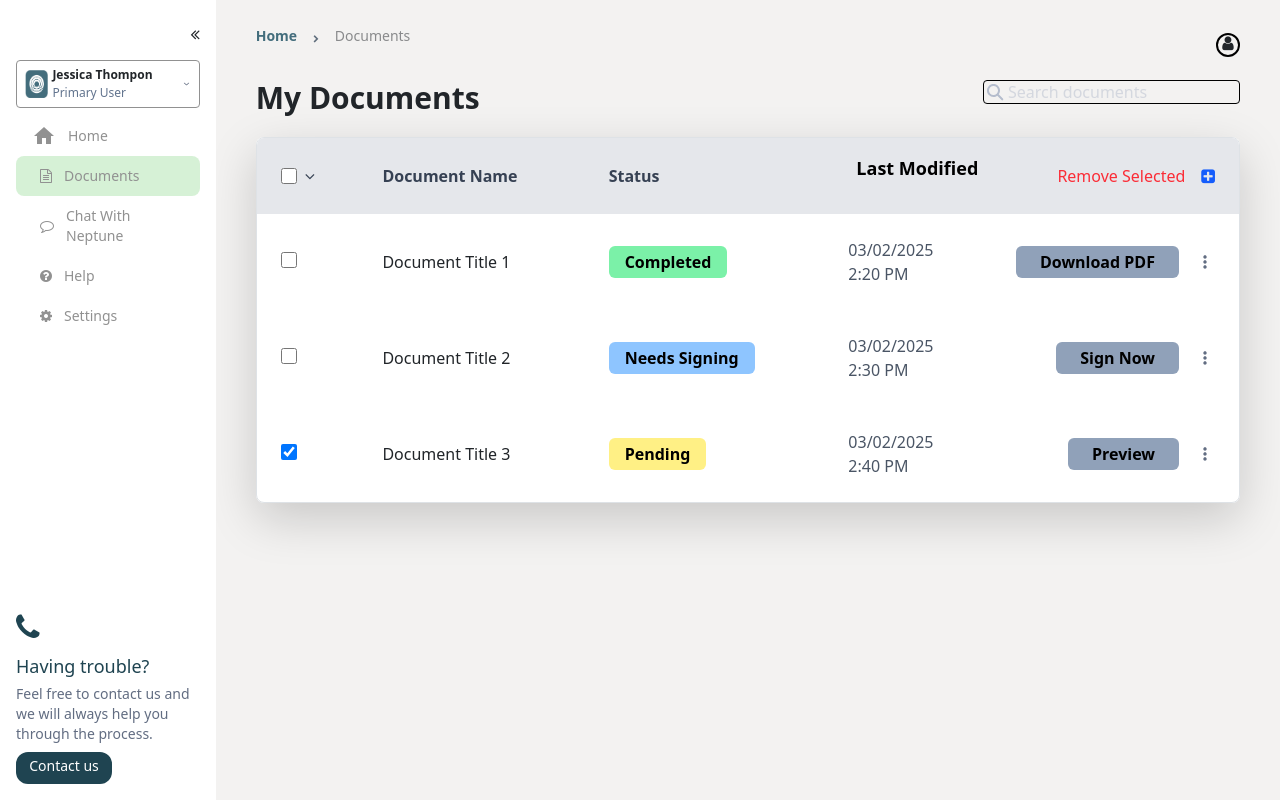
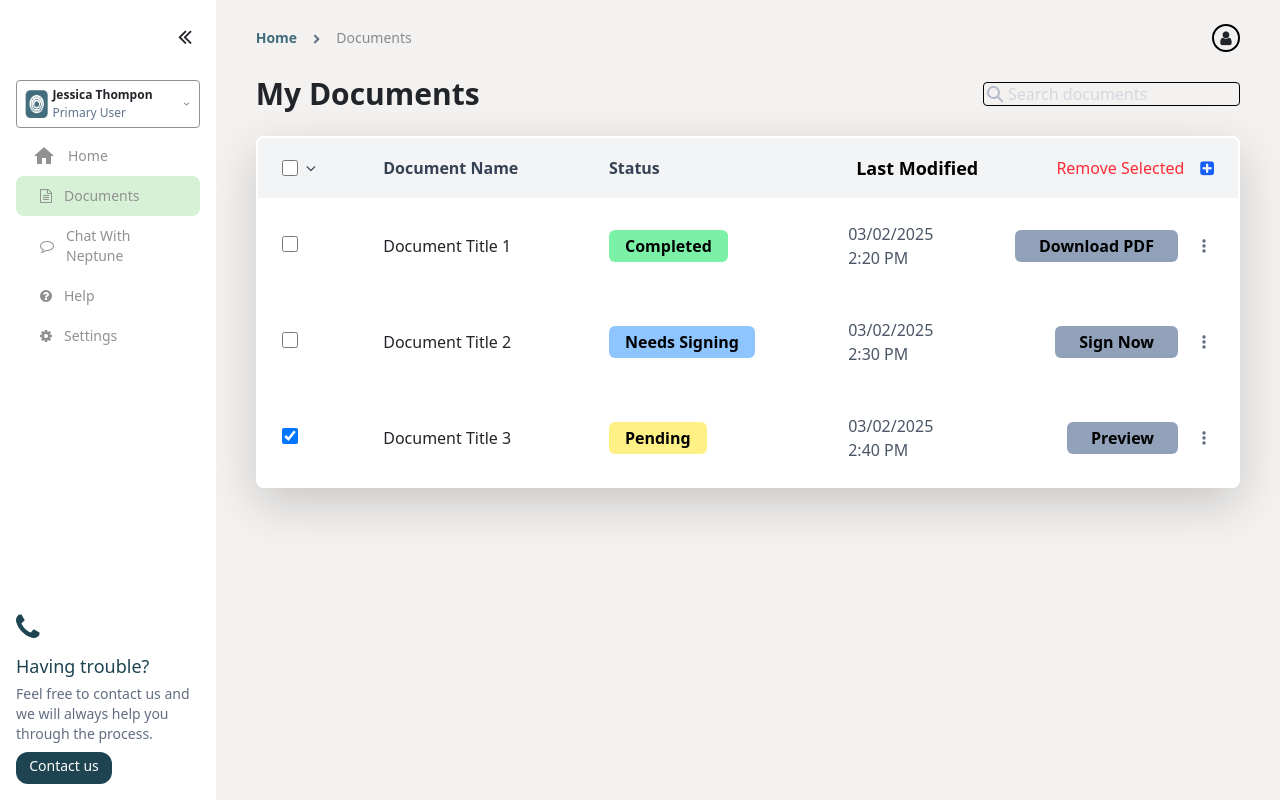
Before and after one commit to 68rajat68/JS_Project_01, a plain HTML site: page index.html in a window 1280 px wide. Drawn offline with nearby package versions, Linux system fonts and the light colour scheme; a web font is replaced by a local one.

Commit message:
Minor Changes

```diff
--- a/index.html
+++ b/index.html
@@ -43,13 +43,14 @@
         class="relative box-border flex flex-col justify-between p-3 bg-white w-[20%] h-full overflow-hidden"
       >
         <div class="flex flex-col gap-2">
-          <div class="flex flex-row items-center justify-between">
-            <figure>
+          <div class="flex flex-row items-center justify-between p-2 pb-4">
+            <figure class="m-0">
               <img class="h-5" src="assets/Union.svg" alt="" />
             </figure>
             <i
               id="PanelClosingIcon"
-              class="fa fa-angle-double-left arrow-position cursor-pointer"
+              class="fa fa-angle-double-left arrow-position cursor-pointer "
+              style="font-size: 24px;"
               aria-hidden="true"
             ></i>
           </div>
@@ -59,8 +60,8 @@
             <figure class="items-center h-7 w-7 m-auto">
               <img class="h-full w-full" src="assets/icon_02.png" alt="N" />
             </figure>
-            <div class="flex flex-row w-full items-center justify-between">
-              <div class="flex flex-col gap-0 justify-between">
+            <div class="flex flex-row w-full items-center justify-between m-0">
+              <div class="flex flex-col gap-0 justify-between m-0">
                 <p
                   class="font-[#2a2a2a] w-[130px] m-0 text-[12px] font-semibold p-0"
                 >
@@ -68,7 +69,7 @@
                 </p>
                 <p class="text-slate-500 text-[12px] m-0 p-0">Primary User</p>
               </div>
-              <figure class="m-0">
+              <figure class="m-0 cursor-pointer">
                 <img src="assets/Icon Right.svg" alt="Not Found" />
               </figure>
             </div>
@@ -122,7 +123,7 @@
         </div>
       </div>
 
-      <div id="Document_Page" class="flex flex-col gap-3 box-border py-4 px-10 bg-custom-600 w-full h-full">
+      <div id="Document_Page" class="flex flex-col gap-4 box-border py-4 px-10 bg-custom-600 w-full h-full">
         <i
           id="PanelOpeningIcon"
           onclick="openNav()"
@@ -132,19 +133,20 @@
         ></i>
         <div class="flex items-center justify-between">
           <div class="flex flex-row items-center gap-3">
-            <p class= "text-sm font-semibold text-custom-500 h-5">Home</p>
-            <figure class="self-center">
+            <p class= "text-sm font-semibold text-custom-500 h-5 m-0">Home</p>
+            <figure class="m-0 pb-0.5">
+
               <i
                 class="fa fa-chevron-right"
                 aria-hidden="true"
-                style="font-size: 8px; color: rgb(95 109 124)"
+                style="font-size: 10px; color: rgb(95 109 124)"
               ></i>
             </figure>
-            <p class="text-sm opacity-50">Documents</p>
+            <p class="text-sm opacity-50 m-0">Documents</p>
           </div>
-          <div class="text-center items-center" id="profileIcon">
+          <div class="text-center items-center cursor-pointer w-7 h-7 rounded-2xl border-2 border-black" id="profileIcon">
             <i
-              class="fa fa-user text-xl w-6 h-6 text-center self-center cursor-pointer rounded-2xl border-2 border-black"
+              class="fa fa-user text-xl text-center self-center"
               aria-hidden="true"
             ></i>
           </div>
@@ -165,8 +167,8 @@
             <button class="button4">Logout</button>
           </div>
         </div> -->
-        <div class="flex justify-between">
-          <p class="text-3xl font-semibold h-6">My Documents</p>
+        <div class="flex justify-between items-center">
+          <p class="text-3xl font-semibold m-0">My Documents</p>
           <div>
             <input
               type="text"
@@ -176,7 +178,7 @@
               style="color: #b5bdcd"
               class="h-6 w-9xl rounded-sm border-1 border-black pl-6 text-sm"
             />
-            <figure style="margin: 0">
+            <figure class="m-0 h-0">
               <img
                 class="relative -top-5 -right-1"
                 src="assets/Layer_1.svg"
@@ -267,13 +269,13 @@
       <!-- New Table -->
 
 
-          <div class="w-full mx-auto max-h-[80%] bg-white shadow-lg rounded-lg ">
-              <div class="overflow-y-auto h-full  border border-gray-300 rounded-lg">
+          <div class="w-full mx-auto max-h-[80%] bg-white shadow-lg shadow-gray-400 rounded-lg ">
+              <div class="overflow-y-auto h-full  border-2 border-white rounded-lg">
                   <table  class="w-full border-collapse">
 
                       <!-- Table Header -->
-                      <thead class="bg-gray-200 sticky top-0 z-10">
-                          <tr class="border-b border-gray-300">
+                      <thead class="bg-gray-100 sticky top-0 z-10 ">
+                          <tr class="border-b-2 border-gray-300 ">
                               <th class="px-6 py-3 text-left text-gray-700">
                                   <div class="flex items-center gap-2">
                                       <input type="checkbox" class="w-4 h-4 cursor-pointer" id="headCheckbox"/>
@@ -285,7 +287,7 @@
 
                               <!-- Updated Last Modified Header -->
                               <th class="px-6 py-3 text-gray-700 flex justify-between items-center">
-                                  <p class="text-black font-semibold text-lg pl-2">Last Modified</p>
+                                  <p class="text-black font-semibold text-lg pl-2 m-0">Last Modified</p>
                                   <div class="flex items-center gap-3">
                                       <p id="removeButtonText" class="text-red-500 text-center items-center m-auto font-medium cursor-pointer hover:underline">
                                           Remove Selected
--- a/script.js
+++ b/script.js
@@ -403,7 +403,7 @@ function getItemsFromLocalStorage() {
 
 function load_document_Page() {
   document_nav.classList.add("active");
-  document_Div.style.display = "block";
+  document_Div.style.display = "flex";
   profile_Div.style.display = "none";
   profileBox.style.display = "none";
 }
@@ -433,7 +433,7 @@ init();
 
 function openNav() {
   const panel = document.getElementById("sidepanel");
-  panel.style.display = "block";
+  panel.style.display = "flex";
   panel.style.width = "20%";
   panel.style.height = "100%";
   // panel.style.padding = "20px 24px 20px 24px";
--- a/src/input.css
+++ b/src/input.css
@@ -18,12 +18,3 @@
     margin: 1900px;
   }
 } */
-
-@layer utilities {
-  .thCustom {
-    @apply text-left whitespace-nowrap px-2;
-  }
-  .tdCustom {
-    @apply items-center border-b-2 border-black py-2 text-left whitespace-nowrap;
-  }
-}
```
Also changed, not shown: src/output.css.
